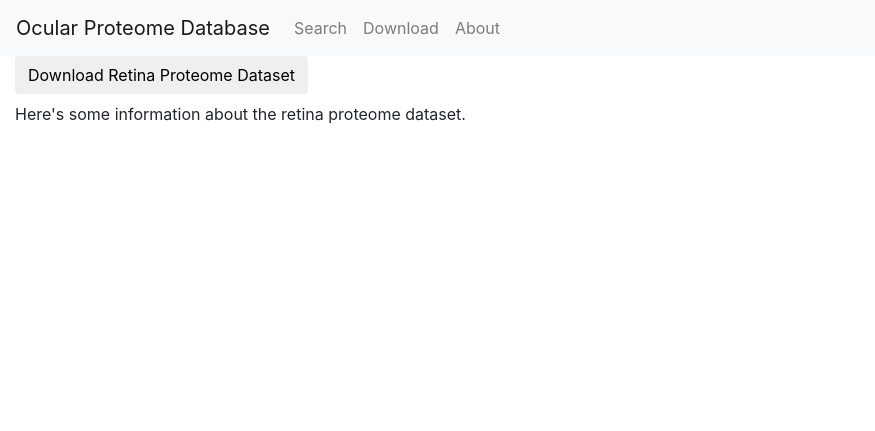
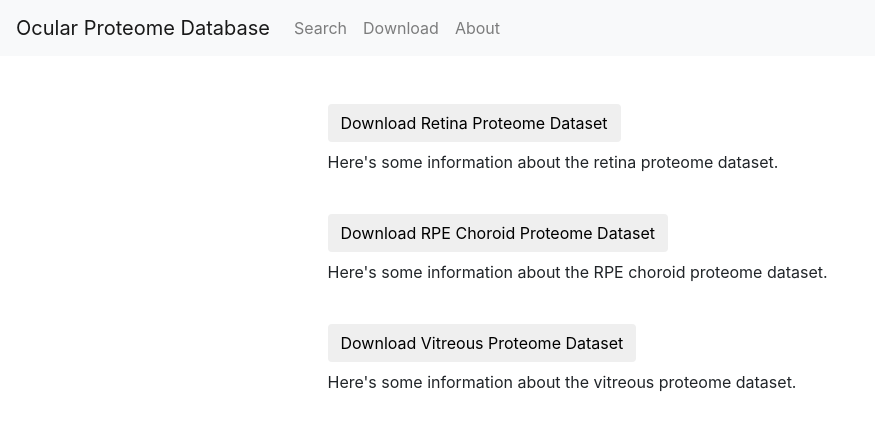
Before and after one commit to MahajanLab/ocularproteome-project, a Django app: page /download/ in a window 1280 px wide. Shown: the top 431 px of the page, without its empty margins (0-875 px from the left). Run offline with Django 3.2, Linux system fonts and the light colour scheme; some libraries are stand-ins or nearby versions.

Commit message:
updated download page and created /assets/

```diff
--- a/templates/base.html
+++ b/templates/base.html
@@ -9,6 +9,16 @@
     <script src="https://maxcdn.bootstrapcdn.com/bootstrap/4.0.0/js/bootstrap.min.js" integrity="sha384-JZR6Spejh4U02d8jOt6vLEHfe/JQGiRRSQQxSfFWpi1MquVdAyjUar5+76PVCmYl" crossorigin="anonymous"></script>
 </head>
 
+<style>
+    body {
+        overflow-x: hidden;
+    }
+    .content {
+        margin-top: 48px;
+    }
+
+</style>
+
 <body>
 
     <nav class="navbar navbar-expand-lg navbar-light bg-light">
@@ -19,19 +29,25 @@
         <div class="collapse navbar-collapse" id="navbarNav">
             <ul class="navbar-nav">
                 <li class="nav-item">
-                    <a class="nav-link" href="#">Search <span class="sr-only">(current)</span> </a>
+                    <a class="nav-link" href="/home/">Search <span class="sr-only">(current)</span> </a>
                 </li>
                 <li class="nav-item">
-                    <a class="nav-link" href="#">Download</a>
+                    <a class="nav-link" href="/download/">Download</a>
                 </li>
                 <li class="nav-item">
-                    <a class="nav-link" href="#">About</a>
+                    <a class="nav-link" href="">About</a>
                 </li>
             </ul>
         </div>
     </nav>
 
-    {% block contents %}{% endblock %}
+    <div class="row">
+        <div class="col-md-6 offset-md-3">
+            <div class="content">
+                {% block content %}{% endblock %}
+            </div>
+        </div>
+    </div>
 
 </body>
 
--- a/templates/ocular_proteome_db/download.html
+++ b/templates/ocular_proteome_db/download.html
@@ -1,12 +1,24 @@
 {% extends "base.html" %}
 
-{% block contents %}
-    <div class="col-md-9 col-offset-3">
+{% block content %}
     <a href="/assets/retina-dataset.zip" download>
         <h4>
             <button class="btn">Download Retina Proteome Dataset</button>
         </h4>
     </a>
     <p>Here's some information about the retina proteome dataset.</p>
-    </div>
+    <br>
+    <a href="/assets/choroid-dataset.zip" download>
+        <h4>
+            <button class="btn">Download RPE Choroid Proteome Dataset</button>
+        </h4>
+    </a>
+    <p>Here's some information about the RPE choroid proteome dataset.</p>
+    <br>
+    <a href="/assets/vitreous-dataset.zip" download>
+        <h4>
+            <button class="btn">Download Vitreous Proteome Dataset</button>
+        </h4>
+    </a>
+    <p>Here's some information about the vitreous proteome dataset.</p>
 {% endblock %}
```
Also changed, not shown: templates/base-search.html (+4 -6 lines), 1 other file. Lines whose indentation alone changed are shown as unchanged.
